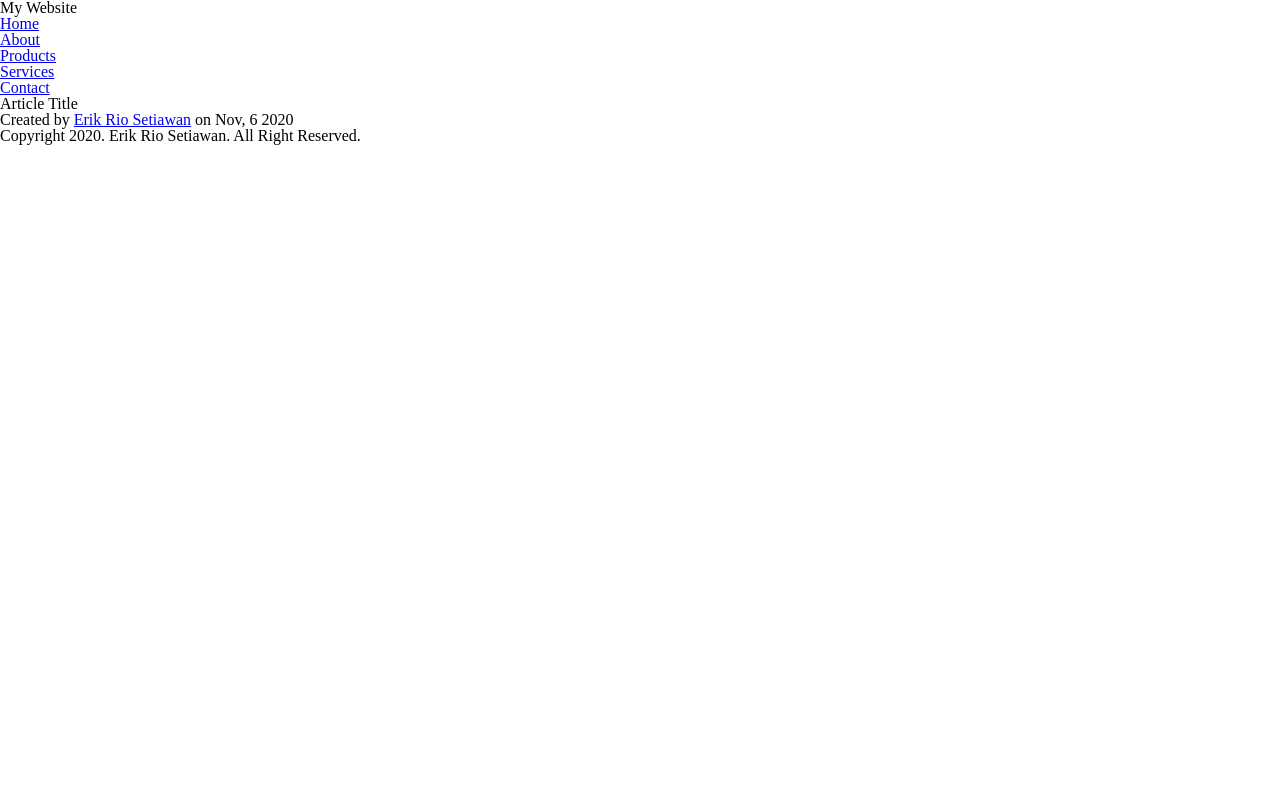
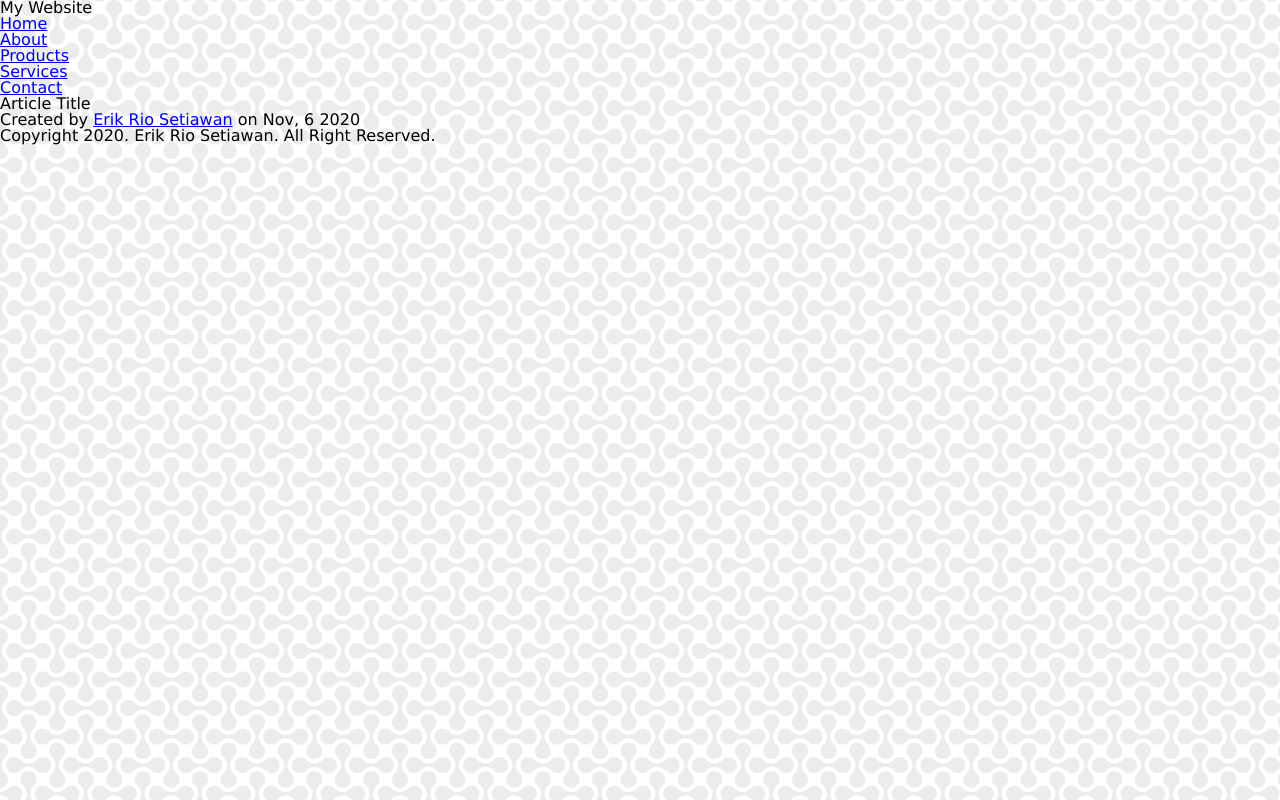
Before and after one commit to erikrios/learn-html-css, a plain HTML site: page index.html in a window 1280 px wide. Drawn offline with Linux system fonts and the light colour scheme.

Commit message:
Add body styles

```diff
--- a/styles/style.css
+++ b/styles/style.css
@@ -41,3 +41,9 @@ table {
 	border-collapse: collapse;
 	border-spacing: 0;
 }
+
+body {
+    background-color: #eaeaea;
+    background-image: url("../images/pattern.png");
+    font-family: Verdana, Geneva, Tahoma, sans-serif;
+}
```
